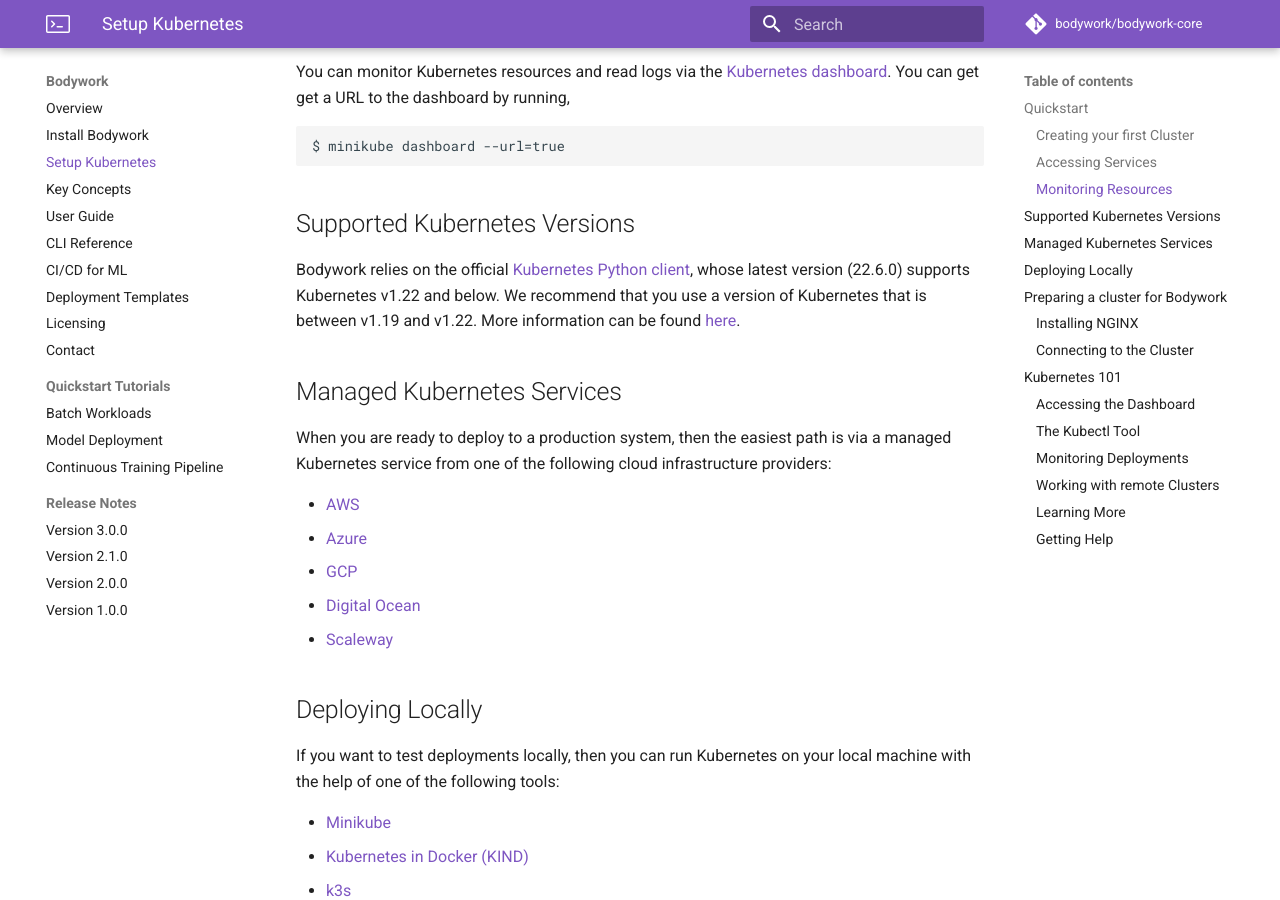
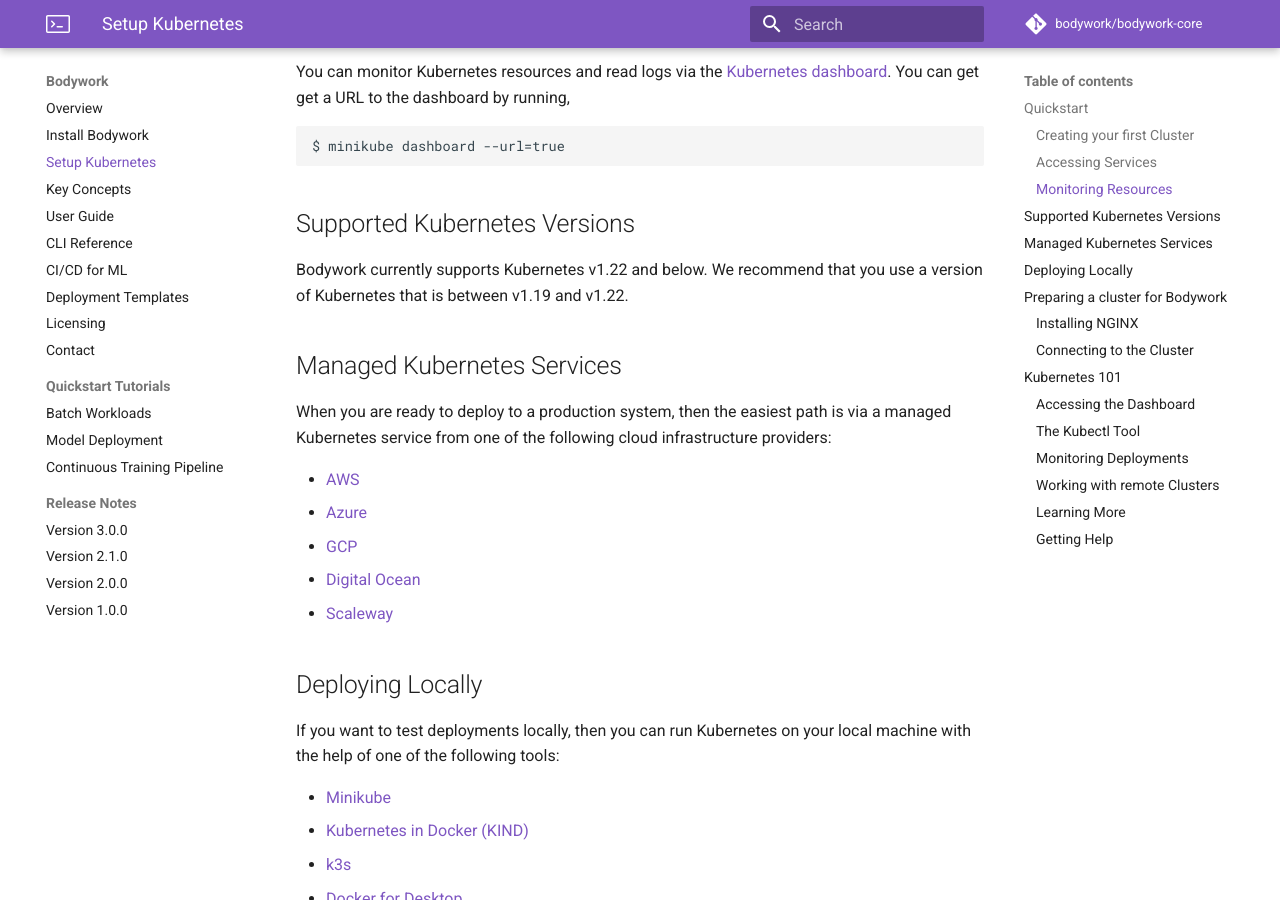
Before and after one commit to bodywork-ml/bodywork-docs, an MkDocs documentation site: the page built from docs/kubernetes.md, in a window 1280 px wide and 900 px high, scrolled down 1819 px. Built offline with MkDocs 1.6.1 and Material for MkDocs 9.7.7, drawn with Linux system fonts in a browser that asks for light colours; comment, search, counter and statistics services are not loaded.

Commit message:
Update info on supported k8s versions

```diff
--- a/docs/kubernetes.md
+++ b/docs/kubernetes.md
@@ -80,7 +80,7 @@ $ minikube dashboard --url=true
 
 ## Supported Kubernetes Versions
 
-Bodywork relies on the official [Kubernetes Python client](https://github.com/kubernetes-client/python), whose latest version (22.6.0) supports Kubernetes v1.22 and below. We recommend that you use a version of Kubernetes that is between v1.19 and v1.22. More information can be found [here](https://github.com/kubernetes-client/python#compatibility).
+Bodywork currently supports Kubernetes v1.22 and below. We recommend that you use a version of Kubernetes that is between v1.19 and v1.22.
 
 ## Managed Kubernetes Services
 
```
